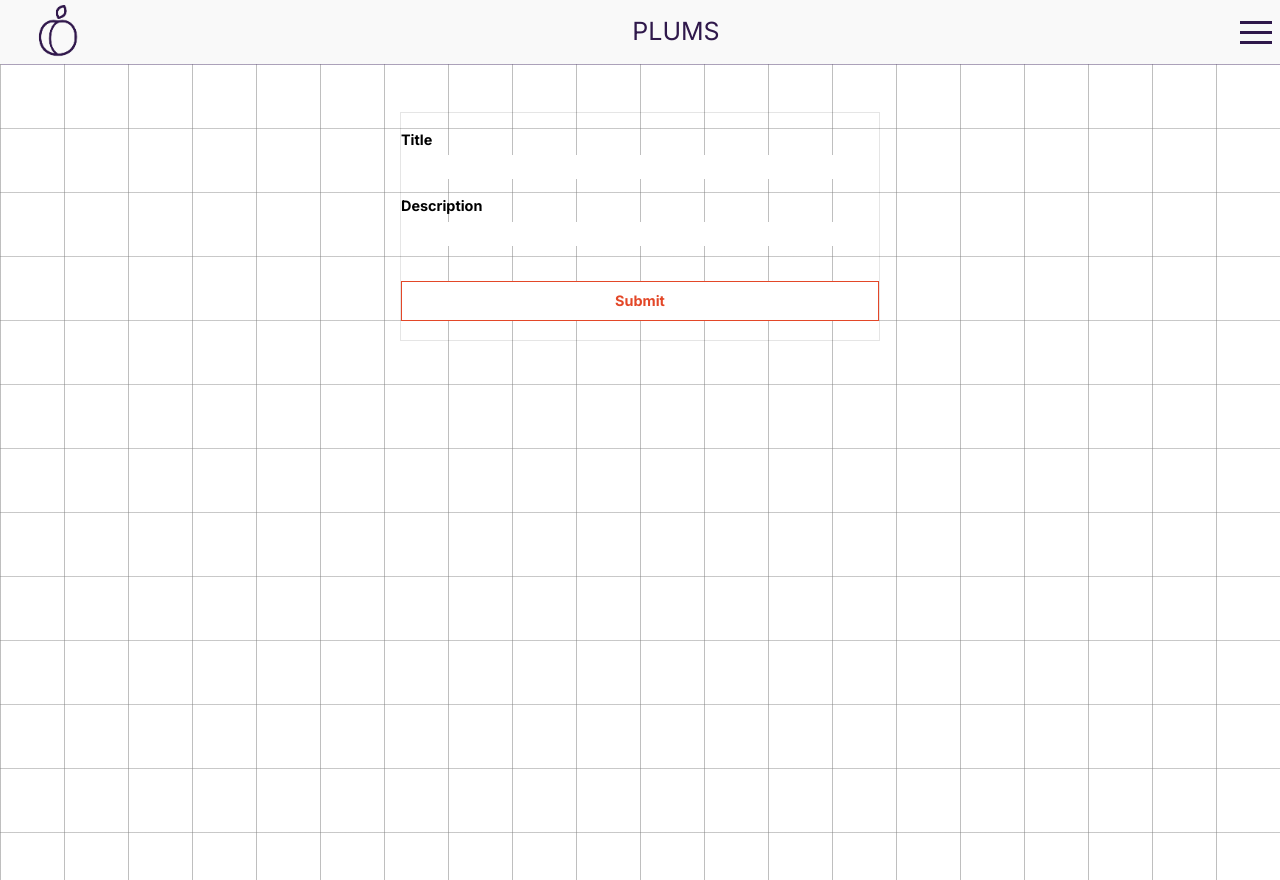
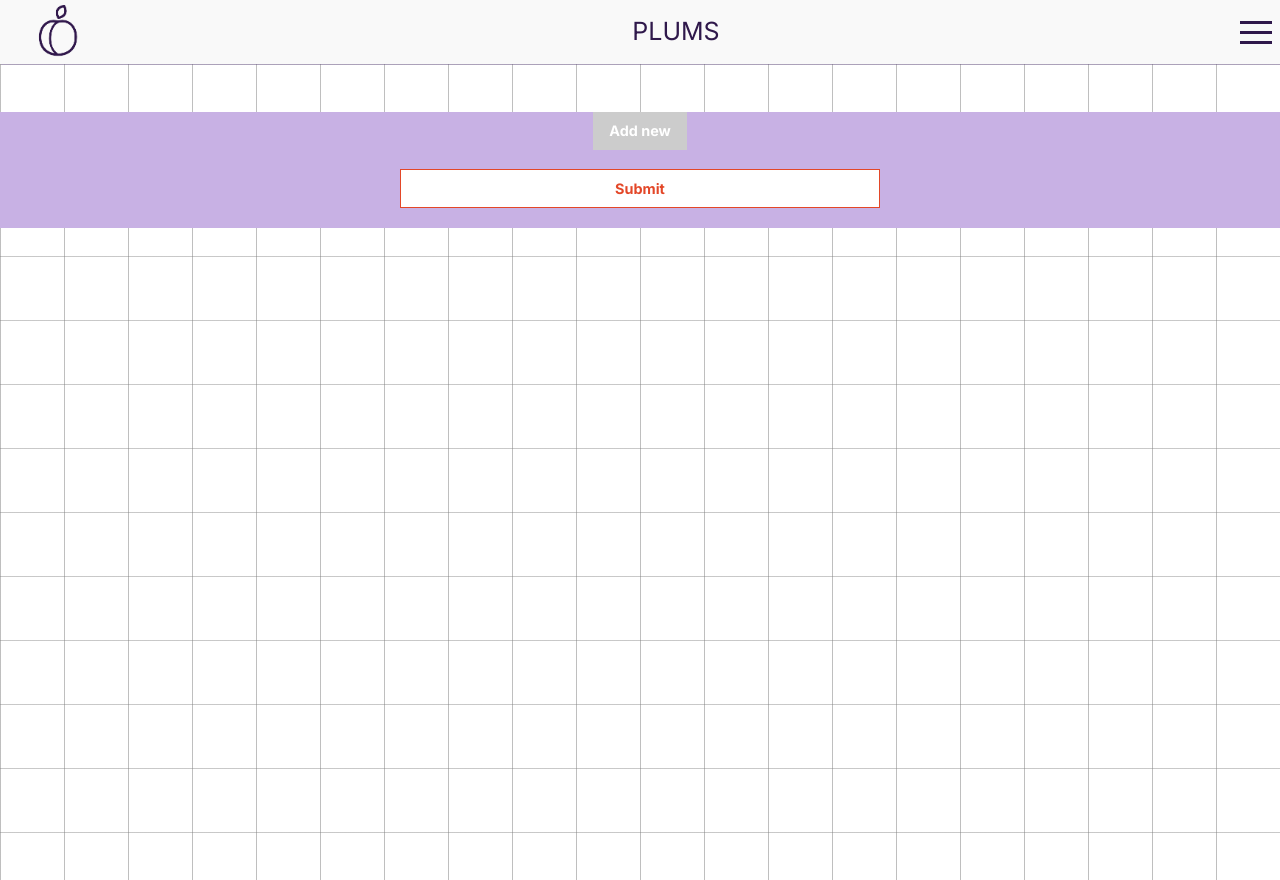
Before and after one commit to LilyHuang23/plums, a Next.js app: page /home in a window 1280 px wide. Shown: the top 880 px of the page. Built offline with nearby package versions, Linux system fonts and the light colour scheme.

Commit message:
Form 80% complete

```diff
--- a/src/app/globals.css
+++ b/src/app/globals.css
@@ -119,18 +119,6 @@ padding-top: 10px;
   background-color: #2f184b;
 }
 
-.homePage {
-  overflow-x: hidden;
-  overflow-y: hidden;
-  min-height: 110vh;
-
-  background-size: 50px 50px;
-  background-image:
-    linear-gradient(to right, rgba(128, 128, 128, 0.507) 1px, transparent 1px),
-    linear-gradient(to bottom, rgba(128, 128, 128, 0.432) 1px, transparent 1px);
-
-}
-
 
 
 /* :root {
--- a/src/app/home.css
+++ b/src/app/home.css
@@ -7,7 +7,6 @@
   background-image:
     linear-gradient(to right, rgba(128, 128, 128, 0.507) 1px, transparent 1px),
     linear-gradient(to bottom, rgba(128, 128, 128, 0.432) 1px, transparent 1px);
-
 }
 
 
@@ -15,7 +14,6 @@ form {
     margin: 3rem auto;
     width: 60vh;
     max-width: 70%;
-    border: 1px solid rgba(0, 0, 0, 0.1);
 }
 
 form > div {
@@ -39,7 +37,7 @@ form > div {
   }
   .input > input {
     padding: 0.3rem 0.5rem;
-    border: 1px solid rgba(0, 0, 0, 0.2);
+    border: 1px solid rgb(136, 136, 136);
     width: 100%;
   }
   .input > input:focus {
--- a/src/app/page.tsx
+++ b/src/app/page.tsx
@@ -2,6 +2,8 @@ import Image from 'next/image'
 import Footer from '../components/footer'
 import Header from '@/components/header'
 import Hero from '@/components/landingPage/hero'
+
+import './globals.css'
 
 import Pricing from '@/components/landingPage/pricing'
 import Feature from '@/components/landingPage/feature'
--- a/src/components/homePage/form.tsx
+++ b/src/components/homePage/form.tsx
@@ -1,44 +1,95 @@
 'use client'
-import { useState } from "react";
+import { useState, useRef } from "react";
+import Input from "./input";
 
 // https://www.telerik.com/blogs/how-to-programmatically-add-input-fields-react-forms
 // https://codepen.io/arefeh_htmi/pen/mdPYZKJ?editors=1100
 
+interface FormValue {
+    label: string;
+    type: string;
+    value: string;
+  }
+
 export default function Form()
 {
-    const [ formValues, setFormValues ] = useState({});
+    const [formValues, setFormValues] = useState<FormValue[]>([]);
+    const [toggle, setToggle] = useState(false);
 
-    const handleChange = (e) => {
-        setFormValues({ ...formValues, [e.target.id]: e.target.value });
-    }
+    const inputRef = useRef();
+    const selectRef = useRef();
 
-    const handleSubmit = (e) => {
+    const handleChange = (e, index) => {
+        const values = [...formValues];
+        values[index].value = e.target.value;
+        setFormValues(values);
+      };
+
+      const handleAddField = (e) => {
         e.preventDefault();
-        console.log(formValues);
-    }
+        const values = [...formValues];
+        values.push({
+          label: inputRef.current?.value || "label",
+          type: selectRef.current?.value || "text",
+          value: "",
+        });
+        setFormValues(values);
+        setToggle(false);
+      };
+
+      const handleDeleteField = (e, index) => {
+        const values = [...formValues];
+        values.splice(index, 1);
+        setFormValues(values);
+      }
+
+      const addBtnClick = (e) => {
+        e.preventDefault();
+        setToggle(true);
+      }
+
+      const handleSubmit = (e) => {
+        e.preventDefault();
+        console.log(
+          formValues.map((val) => {
+            return { [val.label]: val.value };
+          })
+        );
+      };
 
     return (
-        <div className="home-form">
+        <div className="form_body bg-wisteria">
             <form onSubmit={handleSubmit}>
-                <div className="input-group">
-                    <label htmlFor="title">Title</label>
-                    <input
-                        type="text"
-                        id="title"
-                        value={formValues.title || ""}
+                {formValues.map((obj, index) => (
+                    <Input
+                        key={index}
+                        objValue={obj}
                         onChange={handleChange}
+                        index={index}
+                        deleteField={handleDeleteField}
                     />
-                </div>
-
-                <div className="input-group">
-                    <label htmlFor="topic-description">Description</label>
-                    <input
-                        type="text"
-                        id="description"
-                        value={formValues.description || ""}
-                        onChange={handleChange}
-                    />
-                </div>
+                ))}
+                {!toggle ? (
+                    <div className="center">
+                        <button className="add-btn" onClick={addBtnClick}>
+                        Add new
+                        </button>
+                    </div>
+                    ) : (
+                    <div className="dialog-box">
+                        <input type="text" placeholder="label" ref={inputRef} />
+                        <select ref={selectRef}>
+                            <option value="text">Text</option>
+                            <option value="number">Number</option>
+                            <option value="email">Email</option>
+                            <option value="password">Password</option>
+                            <option value="file">File Input</option>
+                        </select>
+                        <button className="add-btn" onClick={handleAddField}>
+                        Add
+                        </button>
+                    </div>
+                    )}
 
                 <button type="submit" className="submit-btn">Submit</button>
             </form>
--- /dev/null
+++ b/src/components/homePage/input.tsx
@@ -0,0 +1,19 @@
+import React from "react";
+
+export default function Input({ objValue, onChange, index, deleteField }) {
+    const {label, type, value} = objValue;
+
+    return (
+        <div className="input-group">
+            <label htmlFor={label}>{label}</label>
+            <div className="input">
+                <input type={type || "text" }
+                       id={label}
+                       value={value || ""}
+                       onChange={(e) => onChange(e, index)}
+                />
+            </div>
+            <div onClick={(e) => deleteField(e, index)}>X</div>
+        </div>
+    )
+}
```
